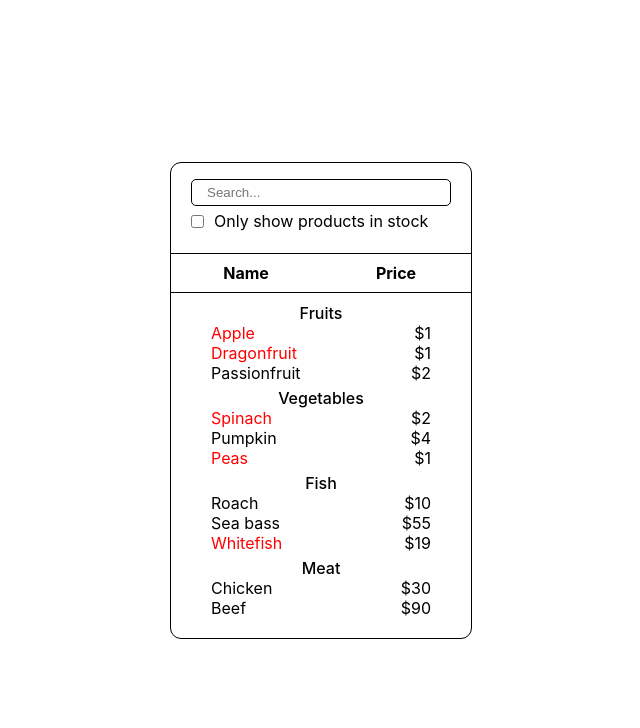
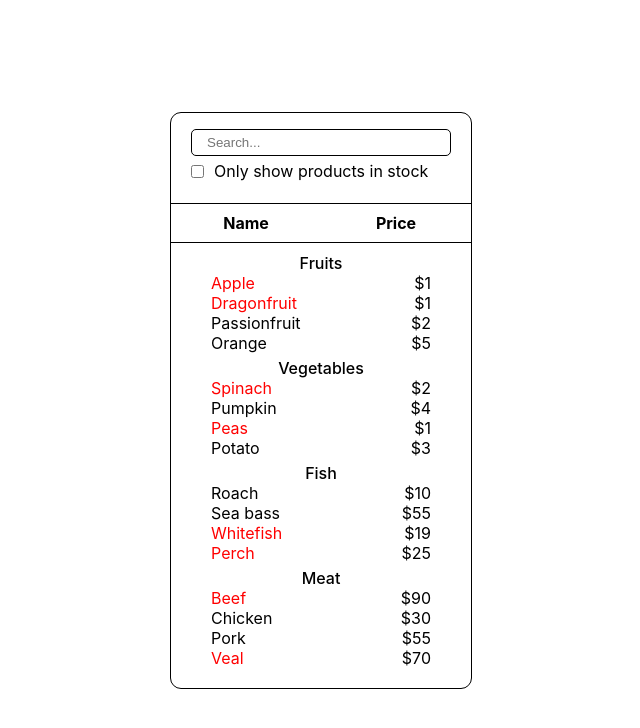
Before and after one commit to cryptoretard25/react02-searchable-products, a React (Create React App) app: page / in a window 1280 px wide. Shown: the top 728 px of the page, without its empty margins (319-959 px from the left). Built offline with nearby package versions, Linux system fonts and the light colour scheme.

Commit message:
Coded search and check box filter, added global state, improved back

```diff
--- a/src/App.js
+++ b/src/App.js
@@ -1,26 +1,55 @@
 import "./App.css";
 import { useState } from "react";
-import { data, groupDataByCategory, deepObjCopy } from "./backend.js";
+import {
+  data,
+  state,
+  deepObjCopy,
+  groupDataByCategory,
+  filterDataByInput,
+  filterDataByStocked,
+} from "./backend.js";
 
-function Search() {
+function Search({ data, onSearch }) {
+
+  const handler = () => {
+    const dataCopy = deepObjCopy(data);
+    let temp;
+    if (state.value) {
+      const filteredByInput = filterDataByInput(state.value, dataCopy);
+      temp = state.checked
+        ? filterDataByStocked(filteredByInput)
+        : filteredByInput;
+    } else {
+      temp = state.checked ? filterDataByStocked(dataCopy) : dataCopy;
+    }
+    onSearch(temp);
+  };
+
+  const handleKeyUp = (e) => {
+    state.value = e.target.value;
+    handler();
+  };
+
+  const handleCheckBox = (e) => {
+    state.checked = e.target.checked;
+    handler();
+  };
+
   return (
     <div className="search-box">
-      <input type="text" placeholder="Search..." />
+      <input type="text" placeholder="Search..." onKeyUp={handleKeyUp} />
       <label>
-        <input type="checkbox" />
+        <input type="checkbox" onChange={handleCheckBox} />
         Only show products in stock
       </label>
     </div>
   );
 }
 
-function Content() {
-  const [products, setProducts] = useState(data);
-  const groupedByCat = groupDataByCategory(products);
-
+function Content({ processedData }) {
   return (
     <div className="content-box">
-      {groupedByCat.map((category, index) => {
+      {processedData.map((category, index) => {
         return (
           <div key={[index]}>
             <Category name={category[0].category} />
@@ -51,15 +80,26 @@ function Product({ product }) {
   );
 }
 
-function App() {
+function FilterableProductTable({ data }) {
+  const groupedByCat = groupDataByCategory(data);
+  const [products, setProducts] = useState(groupedByCat);
+
+  const onSearch = (array) => {
+    setProducts(array);
+  };
+
   return (
     <div className="App">
-      <Search />
+      <Search data={groupedByCat} onSearch={onSearch} />
       <div className="label">Name</div>
       <div className="label">Price</div>
-      <Content />
+      <Content processedData={products} />
     </div>
   );
 }
 
+function App() {
+  return <FilterableProductTable data={data} />;
+}
+
 export default App;
--- a/src/backend.js
+++ b/src/backend.js
@@ -1,4 +1,9 @@
 import fakeFetch from "./mock/mockup";
+
+const state = {
+  value: null,
+  checked: false
+}
 
 const data = await (async () => {
   return await fakeFetch();
@@ -16,6 +21,36 @@ function groupDataByCategory(data){
   },[])
 }
 
+function filterDataByInput(input, data){
+  const result = [];
+
+  for(let category of data){
+    const filtered = category.filter((product)=>{
+      const productName = product.name.toLowerCase();
+      const inputData = input.toLowerCase();
+      return productName.includes(inputData);
+    })
+    if(filtered.length){
+      result.push(filtered)
+    }
+  }
+
+  return result
+}
+
+function filterDataByStocked(data){
+  const result = [];
+
+  for(let category of data){
+    const filtered = category.filter((product)=>{
+      return product.stocked;
+    })
+    if(filtered.length) result.push(filtered)
+  }
+
+  return result;
+}
+
 const deepObjCopy = (obj) => {
   if (typeof obj !== "object" || !obj) return obj;
 
@@ -26,4 +61,11 @@ const deepObjCopy = (obj) => {
   return clone;
 };
 
-export { data, groupDataByCategory, deepObjCopy };
+export {
+  data,
+  state,
+  deepObjCopy,
+  groupDataByCategory,
+  filterDataByInput,
+  filterDataByStocked,
+};
--- a/src/mock/mockup.js
+++ b/src/mock/mockup.js
@@ -4,28 +4,23 @@ async function fakeFetch() {
       const data = [
         { category: "Fruits", price: "$1", stocked: true, name: "Apple" },
         { category: "Fruits", price: "$1", stocked: true, name: "Dragonfruit" },
-        {
-          category: "Fruits",
-          price: "$2",
-          stocked: false,
-          name: "Passionfruit",
-        },
+        { category: "Fruits", price: "$2", stocked: false, name: "Passionfruit", },
+        { category: "Fruits", price: "$5", stocked: false, name: "Orange" },
 
         { category: "Vegetables", price: "$2", stocked: true, name: "Spinach" },
-        {
-          category: "Vegetables",
-          price: "$4",
-          stocked: false,
-          name: "Pumpkin",
-        },
+        { category: "Vegetables", price: "$4", stocked: false, name: "Pumpkin", },
         { category: "Vegetables", price: "$1", stocked: true, name: "Peas" },
+        { category: "Vegetables", price: "$3", stocked: false, name: "Potato" },
 
         { category: "Fish", price: "$10", stocked: false, name: "Roach" },
         { category: "Fish", price: "$55", stocked: false, name: "Sea bass" },
         { category: "Fish", price: "$19", stocked: true, name: "Whitefish" },
+        { category: "Fish", price: "$25", stocked: true, name: "Perch" },
 
+        { category: "Meat", price: "$90", stocked: true, name: "Beef" },
         { category: "Meat", price: "$30", stocked: false, name: "Chicken" },
-        { category: "Meat", price: "$90", stocked: false, name: "Beef" },
+        { category: "Meat", price: "$55", stocked: false, name: "Pork" },
+        { category: "Meat", price: "$70", stocked: true, name: "Veal" },
       ];
       resolve(data);
     }, 2000);
```
